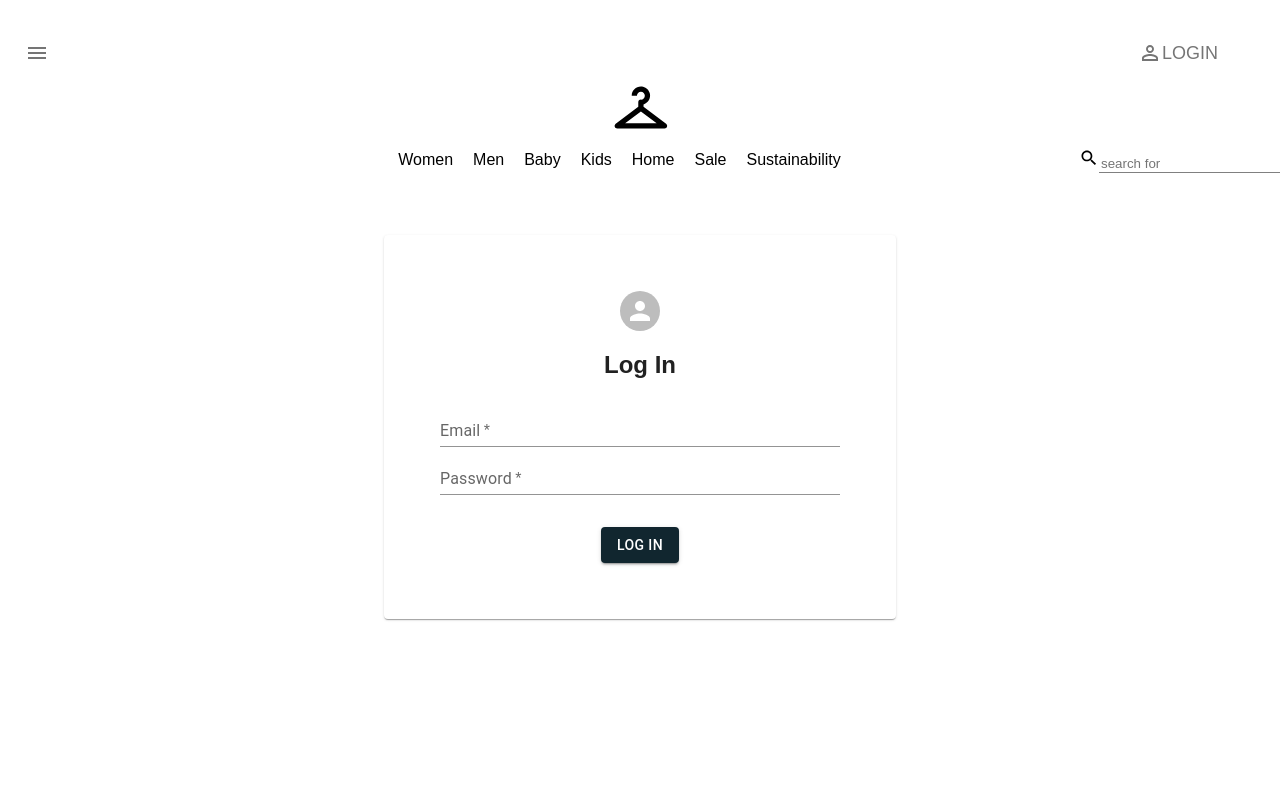
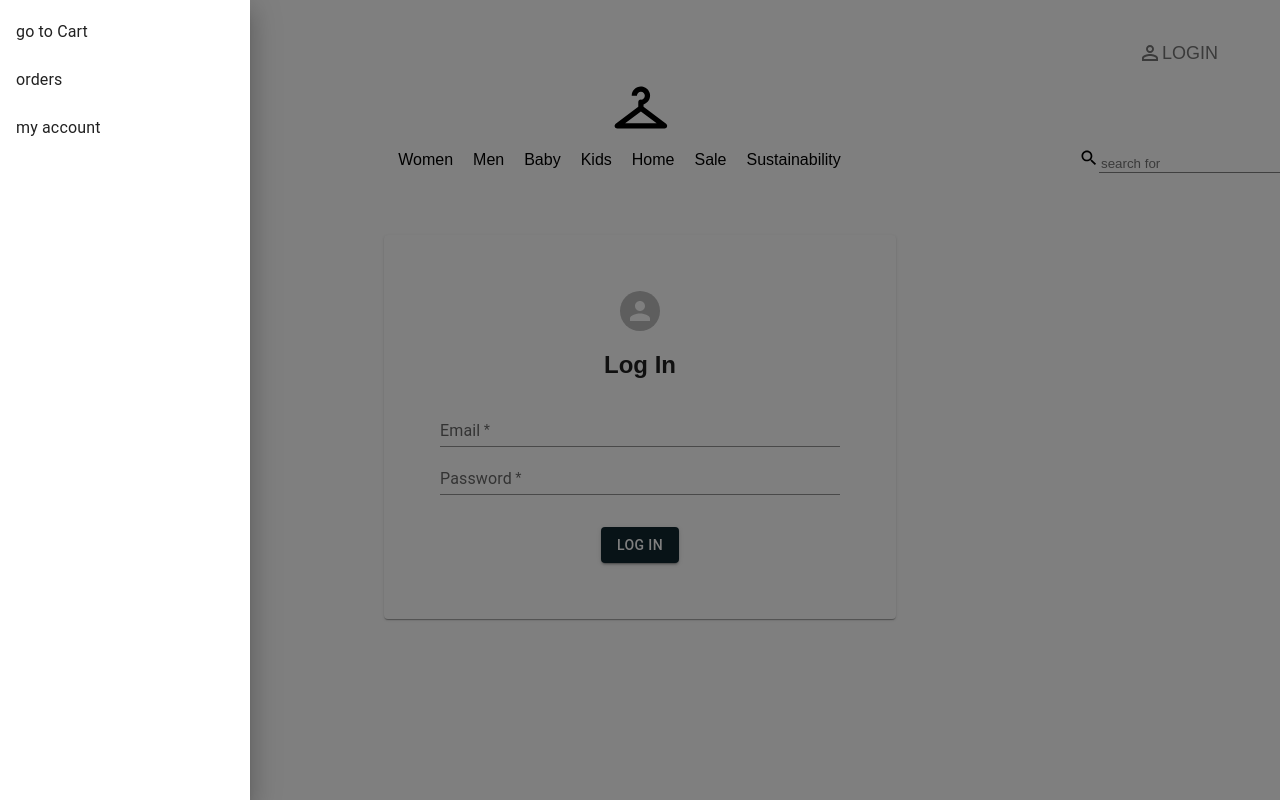
Before and after one commit to rabosian/react-ecommerce-dashboard, a React (Create React App) app: page /login in a window 1280 px wide. Both pictures are taken after a click on the element 37 px from the left and 45 px from the top of the page. Shown: the top 800 px of the page. Built offline with nearby package versions, Linux system fonts and the light colour scheme; a web font is replaced by a local one.

Commit message:
create sidebar (admin & user)

```diff
--- a/src/components/Navbar.jsx
+++ b/src/components/Navbar.jsx
@@ -4,7 +4,15 @@ import LogoIcon from "@mui/icons-material/Checkroom";
 import SearchIcon from "@mui/icons-material/Search";
 import MenuIcon from "@mui/icons-material/Menu";
 import ShoppingCartIcon from "@mui/icons-material/ShoppingCart";
-import { IconButton, AppBar } from "@mui/material";
+import {
+  IconButton,
+  Drawer,
+  Box,
+  List,
+  ListItem,
+  ListItemText,
+  ListItemButton,
+} from "@mui/material";
 import { useNavigate } from "react-router-dom";
 import { useSelector, useDispatch } from "react-redux";
 import { authAction } from "../redux/actions/authAction";
@@ -12,10 +20,54 @@ import { authAction } from "../redux/actions/authAction";
 const Navbar = () => {
   const navigate = useNavigate();
   const auth = useSelector((state) => state.auth.auth);
-  const [mobileOpen, setMobileOpen] = useState(false);
+  const role = useSelector((state) => state.auth.role);
+  const [sidebarOpen, setSidebarOpen] = useState(false);
   const dispatch = useDispatch();
 
-  const mobileWidth = 600;
+  const toggleDrawer = (open) => (e) => {
+    if (e.type === "keydown" && (e.key === "Tab" || e.key === "Shift")) {
+      return;
+    }
+    setSidebarOpen(open);
+  };
+
+  const adminSidebar = [
+    "See Products",
+    "Register Product",
+    "Manage Users",
+    "Manage Orders",
+  ];
+
+  const userSidebar = ["go to Cart", "orders","my account"]
+
+  const sidebarComp = (
+    <Box
+      sx={{ width: 250 }}
+      role="presentation"
+      onClick={toggleDrawer(false)}
+      onKeyDown={toggleDrawer(false)}
+    >
+      <List>
+        {role === "admin" ?
+          adminSidebar.map((text) => (
+            <ListItem key={text} disablePadding>
+              <ListItemButton component="a" href="#">
+                <ListItemText primary={text} />
+              </ListItemButton>
+            </ListItem>
+          ))
+        :
+          userSidebar.map((text) => (
+            <ListItem key={text} disablePadding>
+              <ListItemButton component="a" href="#">
+                <ListItemText primary={text} />
+              </ListItemButton>
+            </ListItem>
+          ))
+        }
+      </List>
+    </Box>
+  );
 
   const loginClick = () => {
     if (auth) {
@@ -24,10 +76,6 @@ const Navbar = () => {
     } else {
       navigate("/login");
     }
-  };
-
-  const toggleMenu = () => {
-    setMobileOpen(!mobileOpen);
   };
 
   const onSearch = (e) => {
@@ -49,10 +97,19 @@ const Navbar = () => {
   return (
     <div>
       <div className="login-menu">
-        <div className="menu-bar" onClick={toggleMenu}>
-          <IconButton size="small" sx={{ mt: 2 }}>
-            <MenuIcon />
-          </IconButton>
+        <div className="menu-bar" onClick={toggleDrawer}>
+          <React.Fragment>
+            <IconButton
+              onClick={toggleDrawer(true)}
+              size="small"
+              sx={{ mt: 2 }}
+            >
+              <MenuIcon />
+            </IconButton>
+            <Drawer open={sidebarOpen} onClose={toggleDrawer(false)}>
+              {sidebarComp}
+            </Drawer>
+          </React.Fragment>
         </div>
 
         <div className="login-cart">
--- a/src/pages/Loginpage.jsx
+++ b/src/pages/Loginpage.jsx
@@ -11,7 +11,10 @@ const Loginpage = () => {
   const navigate = useNavigate();
 
   const handleLogin = () => {
+    // temp admin login
     dispatch(authAction.login(email, password));
+    dispatch(authAction.adminLogin());
+    // dispatch(authAction.login(email, password));
     navigate("/");
   };
 
--- a/src/redux/actions/authAction.jsx
+++ b/src/redux/actions/authAction.jsx
@@ -14,4 +14,10 @@ function logout() {
   };
 }
 
-export const authAction = { login, logout };
+function adminLogin() {
+  return (dispatch, getState) => {
+    dispatch(authActions.isAdmin())
+  };
+}
+
+export const authAction = { login, logout, adminLogin };
--- a/src/redux/reducers/authReducer.jsx
+++ b/src/redux/reducers/authReducer.jsx
@@ -3,6 +3,7 @@ import { createSlice } from "@reduxjs/toolkit";
 let initialState = {
   email: "",
   password: "",
+  role: "",
   auth: false,
 };
 
@@ -20,6 +21,9 @@ const authSlice = createSlice({
       state.password = ""
       state.auth = false
     },
+    isAdmin(state, action) {
+      state.role = "admin"
+    }
   }
 })
 
```
Also changed, not shown: src/pages/admin/AdminMain.jsx (added, +43 -0 lines).
